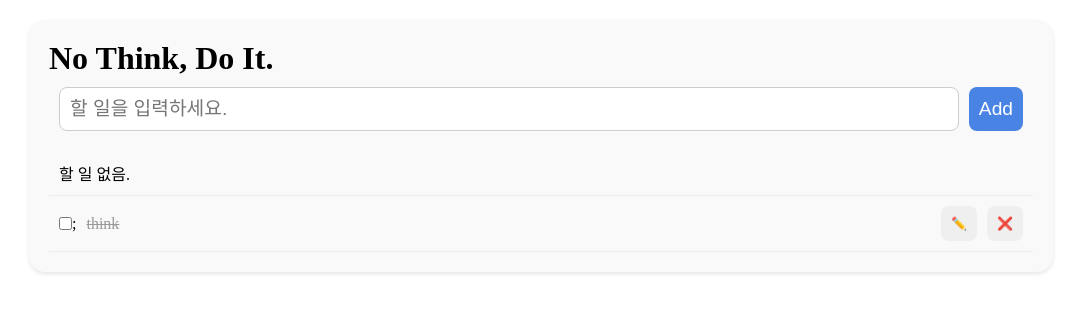
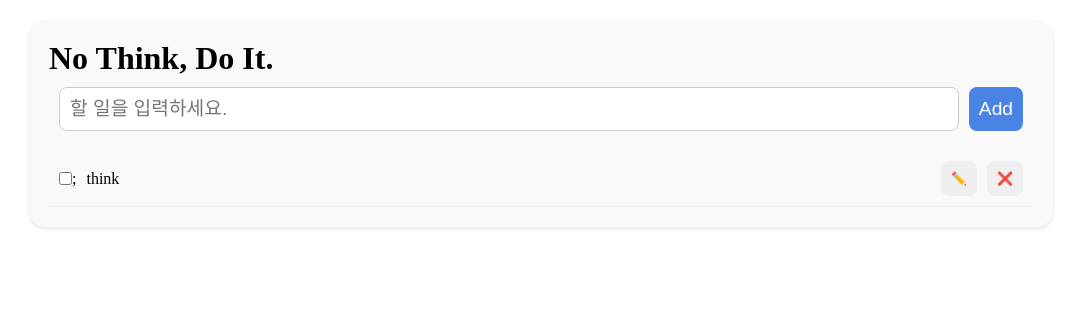
Before and after one commit to hjzhhhj/2026_Programing2, a React (Vite) app: page / in a window 1280 px wide. Both pictures are taken after typing "Sample" into the empty fields and a click on the button "Add". Shown: the top 312 px of the page, without its empty margins (99-1180 px from the left). Built offline with nearby package versions, Linux system fonts and the light colour scheme.

Commit message:
TodoListApp show todos

```diff
--- a/src/TodoListApp.jsx
+++ b/src/TodoListApp.jsx
@@ -24,7 +24,7 @@ function TodoListApp() {
     <div className="todo">
       <TodoHeader />
       <TodoAdder addTodo={addTodo} />
-      <TodoList />
+      <TodoList todos={todos} />
     </div>
   );
 }
--- a/src/components/TodoItems.jsx
+++ b/src/components/TodoItems.jsx
@@ -1,10 +1,14 @@
 import Button from "./Button.jsx";
 import Checkbox from "./Checkbox.jsx";
 
-export default function TodoItems() {
+export default function TodoItems({ todo }) {
   return (
-    <li className="todo__item todo__item--complete">
-      <Checkbox id="1" className="todo__checkbox" />
+    <li
+      className={`todo__item ${todo.isCompleted ? "todo__item--completed" : ""}`}
+    >
+      <Checkbox id={todo.id} checked={todo.isCompleted}>
+        {todo.text}
+      </Checkbox>
       <Button className="todo__button todo__button--edit">✏️</Button>
       <Button className="todo__button todo__button--delete">❌</Button>
     </li>
--- a/src/components/TodoList.jsx
+++ b/src/components/TodoList.jsx
@@ -1,11 +1,13 @@
 import TodoItems from "./TodoItems";
 import TodoItemEmpty from "./TodoItemEmpty.jsx";
 
-export default function TodoList() {
+export default function TodoList({ todos }) {
   return (
     <ul className="todo__list">
-      <TodoItemEmpty />
-      <TodoItems />
+      {/* todo에 값이 없으면, TodoItemEmpty  */}
+      {todos.length === 0 && <TodoItemEmpty />}
+      {/* todos에 값이 있으면, TodoItem에 todo에 넣자 */}
+      {todos.length > 0 && todos.map((todo) => <TodoItems todo={todo} />)}
     </ul>
   );
 }
```
